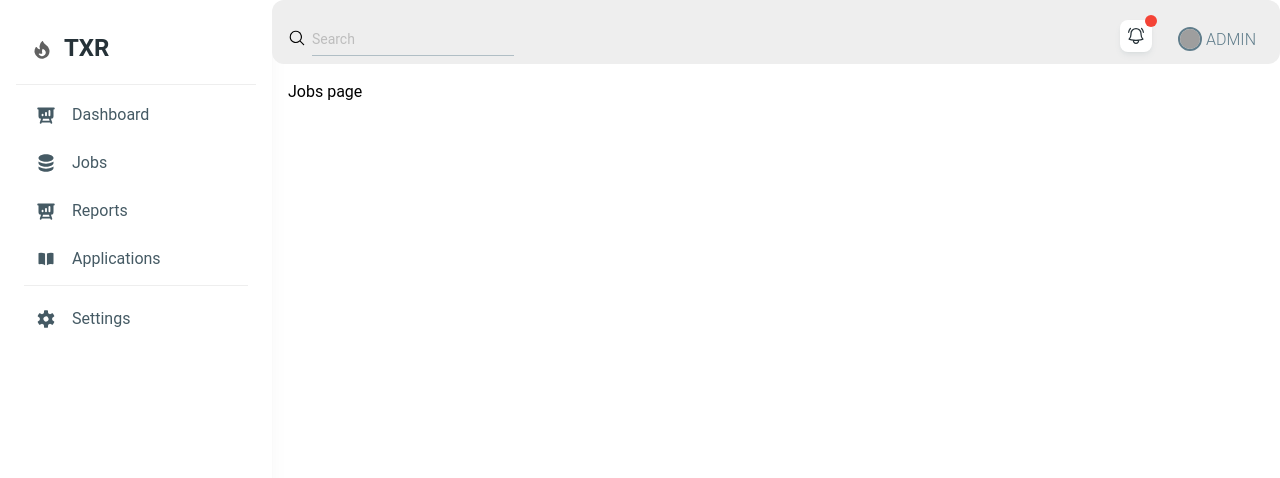
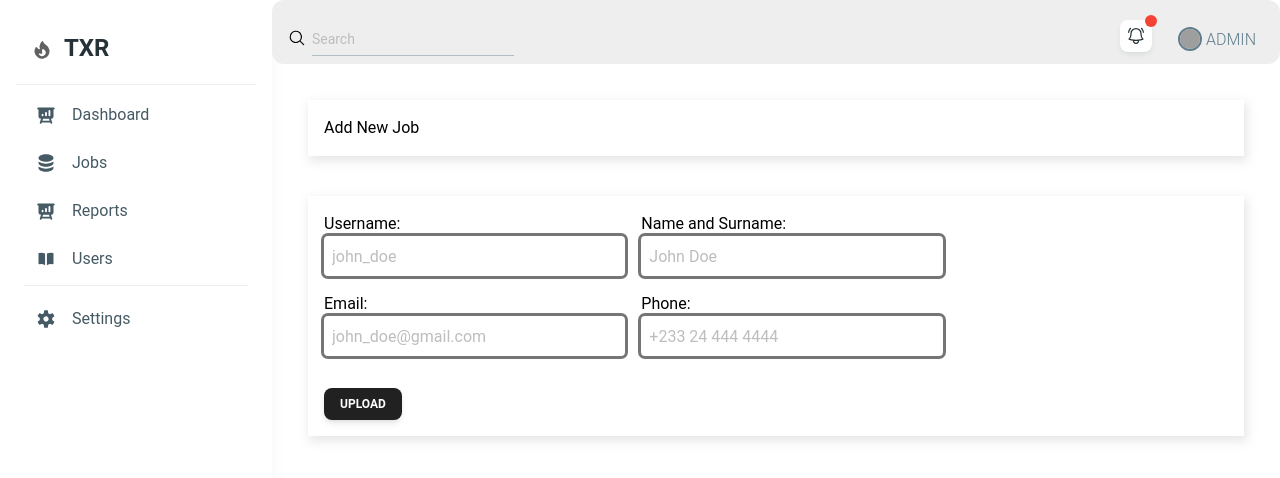
Before and after one commit to Deadtatoes/txr-front-end, a React (Vite) app: page /jobs in a window 1280 px wide. Shown: the top 478 px of the page. Built offline with nearby package versions, Linux system fonts and the light colour scheme; grey boxes are pictures that could not be loaded.

Commit message:
pre firebase integration v.2

```diff
--- a/package.json
+++ b/package.json
@@ -12,6 +12,7 @@
   "dependencies": {
     "@heroicons/react": "^2.1.5",
     "@material-tailwind/react": "^2.1.9",
+    "@mui/x-data-grid": "^7.12.0",
     "firebase": "^10.12.4",
     "prop-types": "^15.8.1",
     "react": "^18.3.1",
--- /dev/null
+++ b/src/Components/Datatable.jsx
@@ -0,0 +1,10 @@
+
+const Datatable = () => {
+  return (
+    <div>
+        <h3>Hello</h3>
+    </div>
+  )
+}
+
+export default Datatable
--- a/src/Components/Navbar.jsx
+++ b/src/Components/Navbar.jsx
@@ -93,7 +93,7 @@ const Navbar = () => {
     {
       label: 'Admin',
       icon: UserCircleIcon,
-      href: "settings"
+      href: "src/Pages/Settings.jsx"
     },
     {
       label: 'Sign Out',
--- a/src/Components/Sidebar.jsx
+++ b/src/Components/Sidebar.jsx
@@ -53,7 +53,7 @@ const Sidebar = () => {
                             <ListItemPrefix>
                                 <BookOpenIcon className="h-5 w-5" />
                             </ListItemPrefix>
-                            Applications
+                            Users
                         </ListItem>
                     </a>
 
--- a/src/Components/Widgets/Floatingcard.jsx
+++ b/src/Components/Widgets/Floatingcard.jsx
@@ -129,8 +129,8 @@ const Floatingcard = ({ type }) => {
 
         case "balance":
             data = {
-                title: "USERS",
-                link: "See all balances",
+                title: "DATABASE",
+                link: "See all Tables",
                 icon: <UsersIcon />
             };
             break;
--- a/src/Pages/Applications.jsx
+++ b/src/Pages/Applications.jsx
@@ -1,6 +1,10 @@
+import Datatable from "../Components/Datatable"
 
 export const Applications = () => {
   return (
-    <h2>Applications Page</h2>
+    <div>
+      <h3 id="head">Users page</h3>
+      <Datatable />
+    </div>
   )
 }
--- a/src/Pages/Jobs.jsx
+++ b/src/Pages/Jobs.jsx
@@ -1,10 +1,60 @@
+
+
+
+import { Button } from "@material-tailwind/react";
 
 export const Jobs = () => {
   return (
-    <div>
-      <h3>Jobs page</h3>
+    <div id="newJob" className="w-full">
+      <div id="jobContainer" className="flex flex-col w-full">
+        <div id="top" className="shadow-custom p-4 m-5">
+          <h2>Add New Job</h2>
+        </div>
 
+        <div id="bottom" className="shadow-custom p-4 m-5">
+          <form className="flex flex-wrap gap-4">
+            <div className="w-full sm:w-1/2 lg:w-1/3">
+              <label>Username:</label>
+              <input
+                type="text"
+                className="w-full outline outline-gray-600 h-10 focus:outline-blue-500 p-2 rounded"
+                placeholder="john_doe"
+              />
+            </div>
 
+            <div className="w-full sm:w-1/2 lg:w-1/3">
+              <label>Name and Surname:</label>
+              <input
+                type="text"
+                className="w-full outline outline-gray-600 h-10 focus:outline-blue-500 p-2 rounded"
+                placeholder="John Doe"
+              />
+            </div>
+
+            <div className="w-full sm:w-1/2 lg:w-1/3">
+              <label>Email:</label>
+              <input
+                type="email"
+                className="w-full outline outline-gray-600 h-10 focus:outline-blue-500 p-2 rounded"
+                placeholder="john_doe@gmail.com"
+              />
+            </div>
+
+            <div className="w-full sm:w-1/2 lg:w-1/3">
+              <label>Phone:</label>
+              <input
+                type="text"
+                className="w-full outline outline-gray-600 h-10 focus:outline-blue-500 p-2 rounded"
+                placeholder="+233 24 444 4444"
+              />
+            </div>
+
+            <div className="w-full flex justify-start mt-4">
+              <Button size="sm">Upload</Button>
+            </div>
+          </form>
+        </div>
+      </div>
     </div>
-  )
-}
+  );
+};
```
Also changed, not shown: 1 other file (tests, documents, lock files or other folders).
